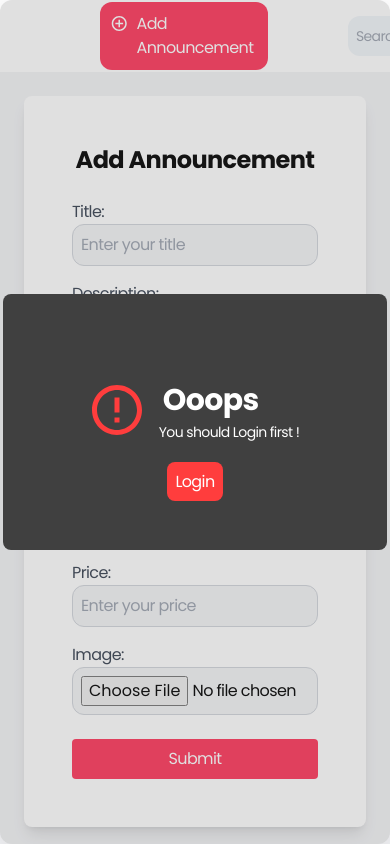
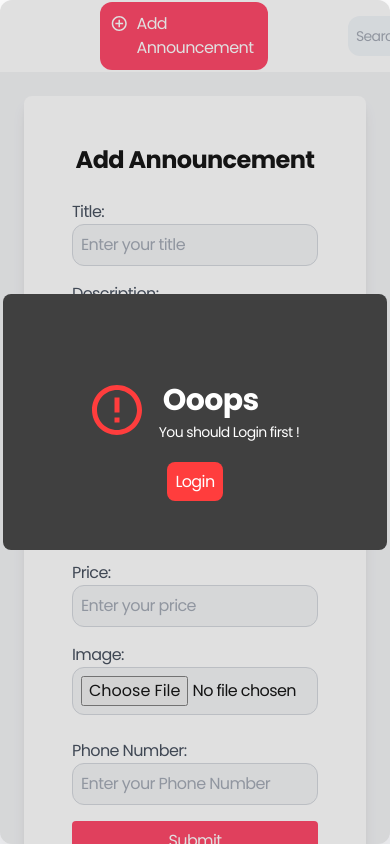
Before and after one commit to first-team-proj-senior/chila-bila, a React (Create React App) app in the folder front-end/: page /add-announcement in a window 390 px wide. Shown: the top 844 px of the page. Built offline with nearby package versions, Linux system fonts and the light colour scheme.

Commit message:
adding a choose location feature and phone number feature

```diff
--- a/front-end/src/components/pages/AddAnnoucement.jsx
+++ b/front-end/src/components/pages/AddAnnoucement.jsx
@@ -10,6 +10,7 @@ const AddAnnouncement = () => {
   const [price, setPrice] = useState('');
   const [error, setError] = useState('');
   const [allowed, setAllowed] = useState(false);
+  const [phoneNumber,setPhoneNumber]=useState("")
 
 
   const handleSubmit = (e) => {
@@ -113,6 +114,17 @@ const AddAnnouncement = () => {
               className="w-full p-2 border border-gray-300 rounded-xl bg-gray-100"
             />
           </div>
+          <div className="mb-4">
+            <label htmlFor="Phone Number" className="block text-gray-700">Phone Number:</label>
+            <input
+              type="text"
+              value={phoneNumber}
+              onChange={(e) => setPhoneNumber(e.target.value)}
+              className="w-full p-2 border border-gray-300 rounded-xl bg-gray-100"
+              placeholder="Enter your Phone Number"
+            />
+          </div>
+
           <button type="submit" className="w-full bg-[#ff385c] text-white p-2 rounded hover:bg-[#fe4869]">
             Submit
           </button>
```
